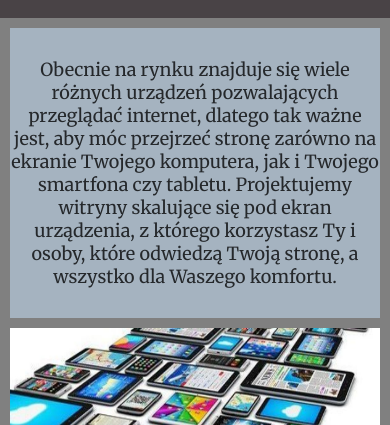
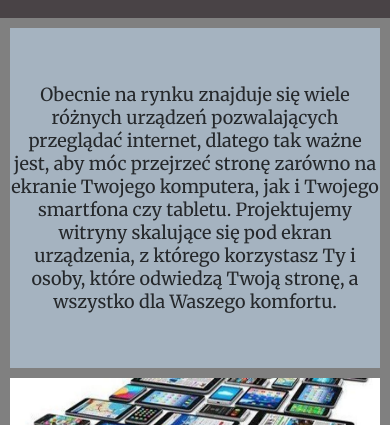
Before and after one commit to michosg15/Projekt-HTML, a plain HTML site: page index.html in a window 390 px wide. Shown: the part 419-844 px from the top of the page. Drawn offline with Linux system fonts and the light colour scheme.

Commit message:
Update styles.css

```diff
--- a/styles.css
+++ b/styles.css
@@ -191,7 +191,7 @@ header {
   }
   .longtext{
     font-size:18px;
-    height: 350px;
+    min-height: 350px;
   }
 }
 
```
